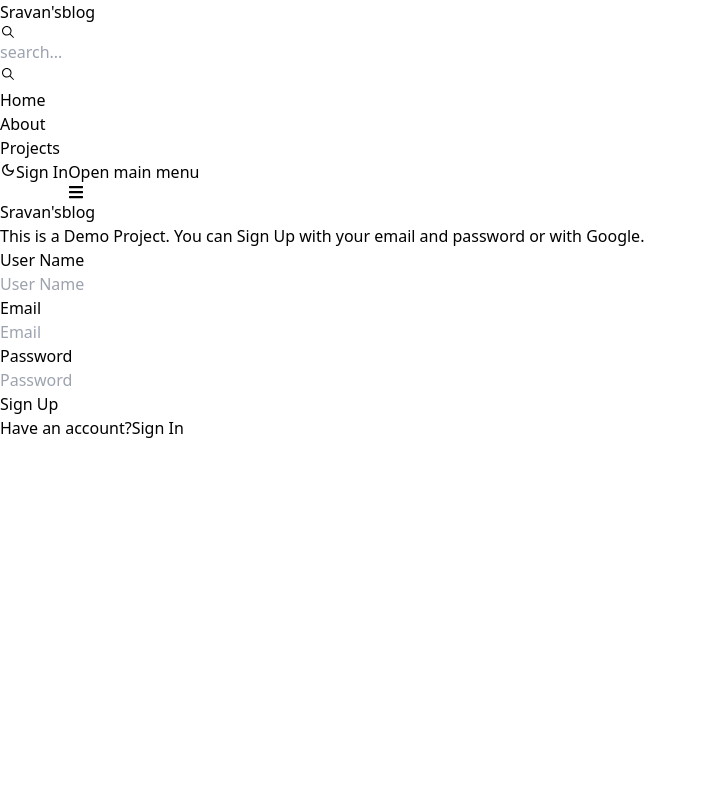
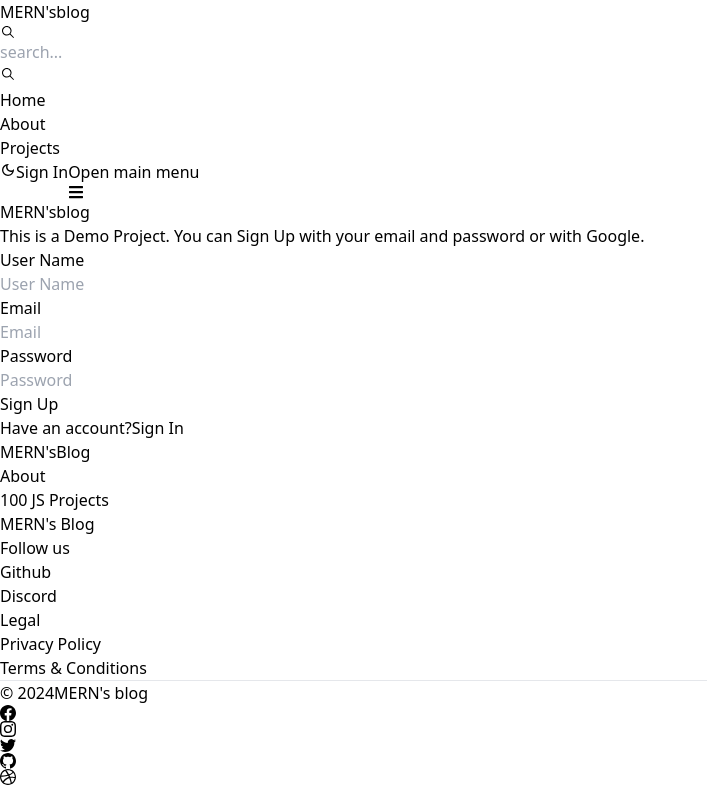
Before and after one commit to Sravan347/mern-blog, a React (Vite) app in the folder client/: page /sign-up in a window 1280 px wide. Shown: the whole page, without its empty margins (0-707 px from the left). Built offline with nearby package versions, Linux system fonts and the light colour scheme.

Commit message:
Footer created

```diff
--- a/client/src/App.jsx
+++ b/client/src/App.jsx
@@ -7,6 +7,7 @@
 import SignUp from "./pages/SignUp";
 import Projects from "./pages/Projects";
 import Dashboard from "./pages/Dashboard";
+import Footer from './components/Footer'
 
 function App() {
   return (
@@ -22,6 +23,7 @@
           <Route path="/dashboard" element={<Dashboard />} />
           <Route path="/projects" element={<Projects />} />
         </Routes>
+        <Footer/>
       </BrowserRouter>
     </>
   );
--- /dev/null
+++ b/client/src/components/Footer.jsx
@@ -0,0 +1,81 @@
+import { Footer } from 'flowbite-react';
+import { Link } from 'react-router-dom';
+import { BsFacebook, BsInstagram, BsTwitter, BsGithub, BsDribbble } from 'react-icons/bs';
+export default function FooterCom() {
+  return (
+    <Footer container className='border border-t-8 border-teal-500'>
+      <div className='w-full max-w-7xl mx-auto'>
+        <div className='grid w-full justify-between sm:flex md:grid-cols-1'>
+          <div className='mt-5'>
+            <Link
+              to='/'
+              className='self-center whitespace-nowrap text-lg sm:text-xl font-semibold dark:text-white'
+            >
+              <span className='px-2 py-1 bg-gradient-to-r from-indigo-500 via-purple-500 to-pink-500 rounded-lg text-white'>
+                MERN's
+              </span>
+              Blog
+            </Link>
+          </div>
+          <div className='grid grid-cols-2 gap-8 mt-4 sm:grid-cols-3 sm:gap-6'>
+            <div>
+              <Footer.Title title='About' />
+              <Footer.LinkGroup col>
+                <Footer.Link
+                  href='https://www.100jsprojects.com'
+                  target='_blank'
+                  rel='noopener noreferrer'
+                >
+                  100 JS Projects
+                </Footer.Link>
+                <Footer.Link
+                  href='/about'
+                  target='_blank'
+                  rel='noopener noreferrer'
+                >
+                 MERN's Blog
+                </Footer.Link>
+              </Footer.LinkGroup>
+            </div>
+            <div>
+              <Footer.Title title='Follow us' />
+              <Footer.LinkGroup col>
+                <Footer.Link
+                  href='https://github.com/Sravan347'
+                  target='_blank'
+                  rel='noopener noreferrer'
+                >
+                  Github
+                </Footer.Link>
+                <Footer.Link href='#'>Discord</Footer.Link>
+              </Footer.LinkGroup>
+            </div>
+            <div>
+              <Footer.Title title='Legal' />
+              <Footer.LinkGroup col>
+                <Footer.Link href='#'>Privacy Policy</Footer.Link>
+                <Footer.Link href='#'>Terms &amp; Conditions</Footer.Link>
+              </Footer.LinkGroup>
+            </div>
+          </div>
+        </div>
+        <Footer.Divider />
+        <div className='w-full sm:flex sm:items-center sm:justify-between'>
+          <Footer.Copyright
+            href='#'
+            by="MERN's blog"
+            year={new Date().getFullYear()}
+          />
+          <div className="flex gap-6 sm:mt-0 mt-4 sm:justify-center">
+            <Footer.Icon href='#' icon={BsFacebook}/>
+            <Footer.Icon href='#' icon={BsInstagram}/>
+            <Footer.Icon href='#' icon={BsTwitter}/>
+            <Footer.Icon href='https://github.com/Sravan347' icon={BsGithub}/>
+            <Footer.Icon href='#' icon={BsDribbble}/>
+
+          </div>
+        </div>
+      </div>
+    </Footer>
+  );
+}
--- a/client/src/components/Header.jsx
+++ b/client/src/components/Header.jsx
@@ -15,7 +15,7 @@
           className="self-center whitespace-nowrap text-sm sm:text-xl font-semibold dark:text-white"
         >
           <span className="px-2 py-1 bg-gradient-to-r from-indigo-500 via-purple-500 to-pink-500 rounded-lg text-white">
-            Sravan's
+            MERN's
           </span>
           blog
         </Link>
--- a/client/src/pages/SignUp.jsx
+++ b/client/src/pages/SignUp.jsx
@@ -1,16 +1,53 @@
-import React from 'react';
-import { Link } from 'react-router-dom';
-import { Button, Label, TextInput } from 'flowbite-react';
+import React, { useState } from "react";
+import { Link, useNavigate } from "react-router-dom";
+import { Alert, Button, Label, Spinner, TextInput } from "flowbite-react";
 
 function SignUp() {
-  const handleSubmit = (e) => {
+  const [formData, setFormData] = useState({});
+  const [errorMessage, setErrorMessage] = useState(null);
+  const [loading, setLoading] = useState(false);
+  const navigate = useNavigate();
+  const handleChange = (e) => {
+    // Update formData with new value based on the field id
+    const { id, value } = e.target;
+    setFormData((prevFormData) => {
+      const updatedData = { ...prevFormData, [id]: value.trim() };
+      console.log(updatedData); // Log the updated form data
+      return updatedData;
+    });
+  };
+
+  const handleSubmit = async (e) => {
     e.preventDefault();
-    // Add form handling logic here
+    if (!formData.userName || !formData.email || !formData.password) {
+      return setErrorMessage("Please fill out all details");
+    }
+    try {
+      setLoading(true);
+      setErrorMessage(null);
+      const res = await fetch("/api/v1/auth", {
+        method: "POST",
+        headers: { "Content-Type": "application/json" },
+        body: JSON.stringify(formData),
+      });
+
+      const data = await res.json(); // Await the JSON parsing
+
+      if (!res.ok || data.success === false) {
+        return setErrorMessage(data.message || "Something went wrong");
+      }
+
+      setLoading(false);
+      navigate("/sign-in");
+    } catch (err) {
+      setErrorMessage("An error occurred. Please try again.");
+      setLoading(false);
+    }
+
   };
 
   return (
     <div className="min-h-screen flex flex-col md:flex-row  justify-center p-10 ">
-
       {/* Left side */}
       <div className="flex flex-col p-6 md:w-1/3 space-y-4">
         <Link
@@ -18,36 +55,63 @@
           className="self-center whitespace-nowrap text-lg sm:text-xl font-semibold dark:text-white"
         >
           <span className="px-2 py-1 bg-gradient-to-r from-indigo-500 via-purple-500 to-pink-500 rounded-lg text-white">
-            Sravan's
+            MERN's
           </span>
           blog
         </Link>
 
         <p className="text-base sm:text-lg mt-4 text-gray-600 dark:text-gray-300 leading-relaxed">
-          This is a Demo Project. You can Sign Up with your email and password or with Google.
+          This is a Demo Project. You can Sign Up with your email and password
+          or with Google.
         </p>
       </div>
 
       {/* Right side */}
       <div className="flex flex-col p-6 md:w-1/2 max-w-md space-y-6">
-        <form onSubmit={handleSubmit} className="flex flex-col gap-4">
+        <form className="flex flex-col gap-4" onSubmit={handleSubmit}>
           <div>
             <Label htmlFor="userName" value="User Name" />
-            <TextInput type="text" placeholder="User Name" id="userName" />
+            <TextInput
+              type="text"
+              placeholder="User Name"
+              id="userName"
+              onChange={handleChange}
+            />
           </div>
 
           <div>
             <Label htmlFor="email" value="Email" />
-            <TextInput type="email" placeholder="Email" id="email" />
+            <TextInput
+              type="email"
+              placeholder="Email"
+              id="email"
+              onChange={handleChange}
+            />
           </div>
 
           <div>
             <Label htmlFor="password" value="Password" />
-            <TextInput type="password" placeholder="Password" id="password" />
+            <TextInput
+              type="password"
+              placeholder="Password"
+              id="password"
+              onChange={handleChange}
+            />
           </div>
 
-          <Button gradientDuoTone="purpleToPink" type="submit">
-            Sign Up
+          <Button
+            gradientDuoTone="purpleToPink"
+            type="submit"
+            disabled={loading}
+          >
+            {loading ? (
+              <>
+                <Spinner size="sm" />
+                <span className="pl-3">Loading...</span>
+              </>
+            ) : (
+              "Sign Up"
+            )}
           </Button>
         </form>
 
@@ -57,6 +121,11 @@
             Sign In
           </Link>
         </div>
+        {errorMessage && (
+          <Alert className="mt-5 " color="failure">
+            {errorMessage}
+          </Alert>
+        )}
       </div>
     </div>
   );
--- a/client/vite.config.js
+++ b/client/vite.config.js
@@ -3,5 +3,11 @@
 
 // https://vite.dev/config/
 export default defineConfig({
+  server:{
+    proxy:{'/api':{
+      target:'http://localhost:5000',
+      secure:false
+    }}
+  },
   plugins: [react()],
 })
```
